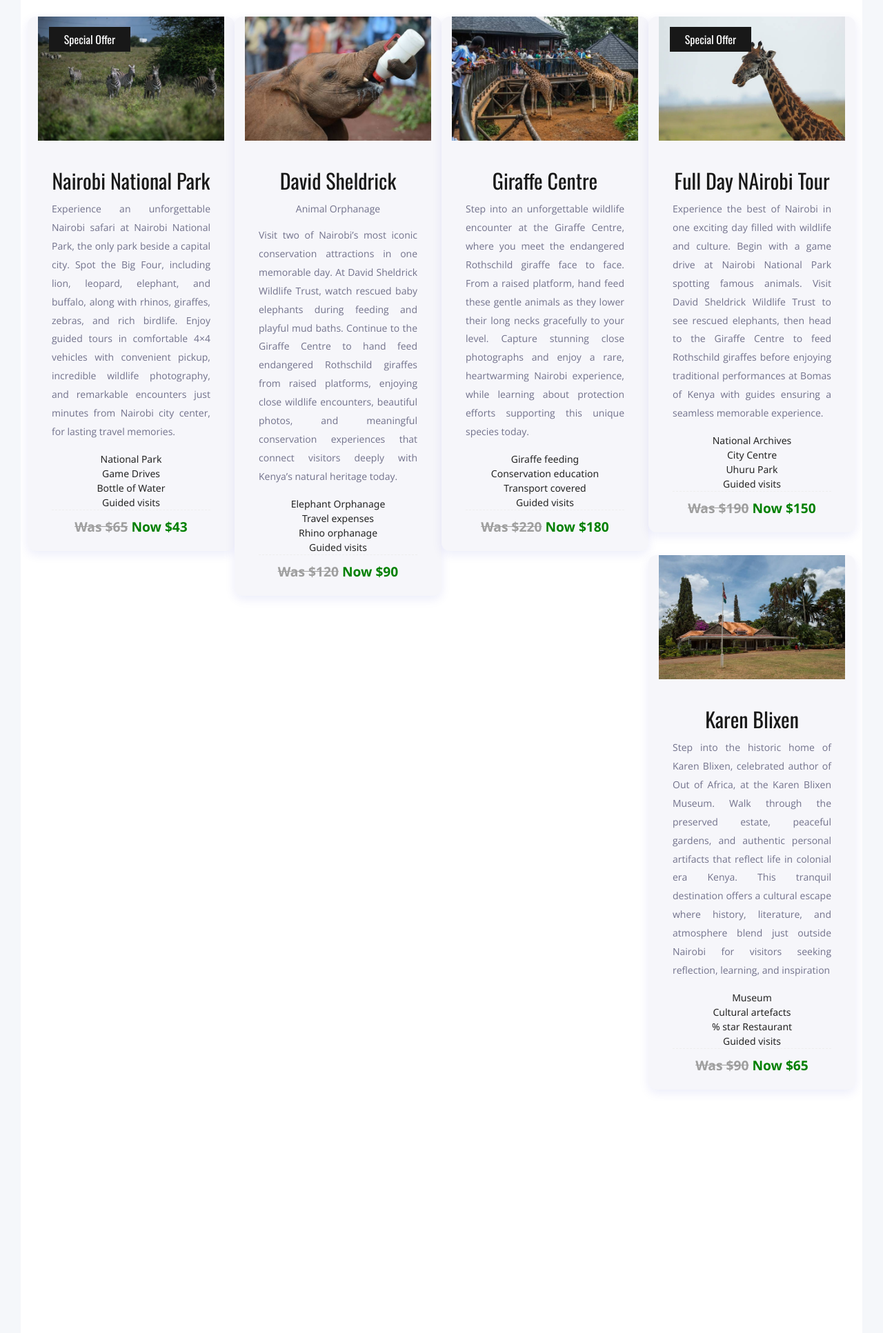
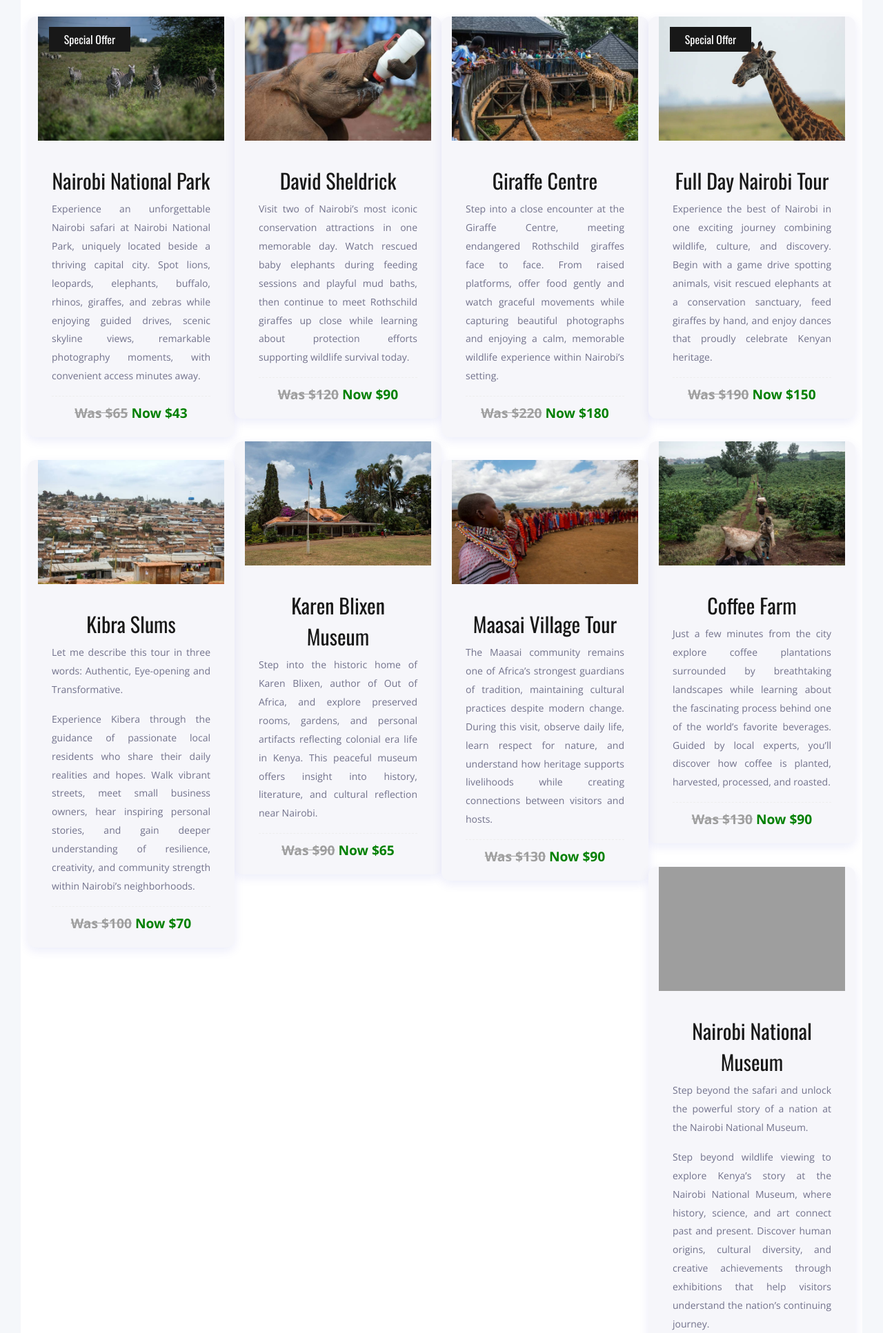
Before and after one commit to Cptzeph23/Tours-Travel, a Django app: page / in a window 1280 px wide. Shown: the part 946-2879 px from the top of the page at 69% size. Run offline with Django 3.2, Linux system fonts and the light colour scheme; some libraries are stand-ins or nearby versions; grey boxes are pictures that could not be loaded.

Commit message:
index destinations done

```diff
--- a/UniQuest/templates/index.html
+++ b/UniQuest/templates/index.html
@@ -464,7 +464,7 @@
     <div class="col">
         <div class="destinations_container item_grid">
 
-						<!-- Destination -->
+            <!-- Destination 1 -->
             <div class="destination item">
                 <div class="destination_image">
                     <img src="{% static 'images/Nairobi2.jpeg' %}" alt="">
@@ -473,152 +473,90 @@
                 <div class="destination_content">
                     <div class="destination_title"><a href="/gallery/">Nairobi National Park</a></div>
                     <div class="destination_subtitle text-justify"><p>Experience an unforgettable Nairobi safari at Nairobi National Park,
-                                     the only park beside a capital city. Spot the Big Four, including lion, leopard,
-                                      elephant, and buffalo, along with rhinos, giraffes, zebras, and rich birdlife.
-                                      Enjoy guided tours in comfortable 4×4 vehicles with convenient pickup,
-                                      incredible wildlife photography, and remarkable encounters just minutes
-                                      from Nairobi city center, for lasting travel memories.</p></div>
-
-								<div class="destination_list">
-									<ul>
-                                        <li>National Park</li>
-										<li>Game Drives</li>
-										<li>Bottle of Water</li>
-										<li>Guided visits</li>
-									</ul>
-								</div>
+                         uniquely located beside a thriving capital city. Spot lions, leopards, elephants,
+                          buffalo, rhinos, giraffes, and zebras while enjoying guided drives, scenic skyline views,
+                           remarkable photography moments, with convenient access minutes away.</p></div>
                     <div class="destination_price">
                         <span style="text-decoration: line-through; color: #9e9e9e;">Was $65</span>
                         <span style="color: green; font-weight:600;"><b>Now $43</b></span>
                     </div>
-
-
+                </div>
             </div>
 
-						</div>
-							<!-- Destination -->
+            <!-- Destination 2 -->
             <div class="destination item">
                 <div class="destination_image">
                     <img src="{% static 'images/Daivid1.jpeg' %}" alt="">
                 </div>
                 <div class="destination_content">
                     <div class="destination_title"><a href="/gallery/">David Sheldrick</a></div>
-								<div class="destination_subtitle"><p>Animal Orphanage</p></div>
                     <div class="destination_subtitle text-justify"><p>Visit two of Nairobi’s most iconic conservation attractions in one memorable day.
-                                     At David Sheldrick Wildlife Trust, watch rescued baby elephants during feeding and playful
-                                      mud baths. Continue to the Giraffe Centre to hand feed endangered Rothschild giraffes from
-                                      raised platforms, enjoying close wildlife encounters, beautiful photos, and meaningful
-                                      conservation experiences that connect visitors deeply with Kenya’s natural heritage today.</p></div>
-								<div class="destination_list">
-									<ul>
-										<li>Elephant Orphanage</li>
-										<li>Travel expenses</li>
-                                        <li>Rhino orphanage</li>
-                                        <li>Guided visits</li>
-									</ul>
-								</div>
+                        Watch rescued baby elephants during feeding sessions and playful mud baths,
+                         then continue to meet Rothschild giraffes up close while learning about protection
+                          efforts supporting wildlife survival today.</p></div>
                     <div class="destination_price">
                         <span style="text-decoration: line-through; color: #9e9e9e;">Was $120</span>
                         <span style="color: green; font-weight:600;"> <b>Now $90</b></span>
                     </div>
-
-
                 </div>
             </div>
 
-						<!-- Destination -->
+            <!-- Destination 3 -->
             <div class="destination item">
                 <div class="destination_image">
                     <img src="{% static 'images/Giraffe2.jpeg' %}" alt="">
                 </div>
                 <div class="destination_content">
                     <div class="destination_title"><a href="/gallery/">Giraffe Centre</a></div>
-								<div class="destination_subtitle text-justify"><p>Step into an unforgettable wildlife encounter at the Giraffe Centre,
-                                     where you meet the endangered Rothschild giraffe face to face. From a raised
-                                      platform, hand feed these gentle animals as they lower their long necks gracefully
-                                       to your level. Capture stunning close photographs and enjoy a rare, heartwarming
-                                       Nairobi experience, while learning about protection efforts supporting this unique
-                                       species today.</p></div>
-
-								<div class="destination_list">
-									<ul>
-										<li>Giraffe feeding</li>
-										<li>Conservation education</li>
-										<li>Transport covered</li>
-										<li>Guided visits</li>
-									</ul>
-								</div>
+                    <div class="destination_subtitle text-justify"><p>Step into a close encounter at the Giraffe Centre, meeting endangered Rothschild
+                        giraffes face to face. From raised platforms, offer food gently and watch graceful movements
+                        while capturing beautiful photographs and enjoying a calm, memorable wildlife experience within
+                        Nairobi’s setting.</p></div>
                     <div class="destination_price">
                         <span style="text-decoration: line-through; color: #9e9e9e;">Was $220</span>
                         <span style="color: green; font-weight:600;"> <b>Now $180</b></span>
                     </div>
-
-
                 </div>
             </div>
 
-						<!-- Destination -->
+            <!-- Destination 4 -->
             <div class="destination item">
                 <div class="destination_image">
                     <img src="{% static 'images/Nairobi5.jpeg' %}" alt="">
                     <div class="spec_offer text-center"><a href="/gallery/">Special Offer</a></div>
                 </div>
                 <div class="destination_content">
-								<div class="destination_title"><a href="/gallery/">Full Day NAirobi Tour</a></div>
-								<div class="destination_subtitle text-justify"><p>Experience the best of Nairobi in one exciting day filled with wildlife and culture.
-                                    Begin with a game drive at Nairobi National Park spotting famous animals.
-                                    Visit David Sheldrick Wildlife Trust to see rescued elephants,
-                                     then head to the Giraffe Centre to feed Rothschild giraffes before enjoying traditional
-                                      performances at Bomas of Kenya with guides ensuring a seamless memorable experience.</b></p></div>
-
-								<div class="destination_list">
-									<ul>
-                                        <li>National Archives</li>
-										<li>City Centre</li>
-										<li>Uhuru Park</li>
-										<li>Guided visits</li>
-									</ul>
-								</div>
+                    <div class="destination_title"><a href="/gallery/">Full Day Nairobi Tour</a></div>
+                    <div class="destination_subtitle text-justify"><p>Experience the best of Nairobi in one exciting journey combining wildlife,
+                         culture, and discovery. Begin with a game drive spotting animals, visit rescued elephants
+                         at a conservation sanctuary, feed giraffes by hand, and enjoy dances that proudly
+                         celebrate Kenyan heritage.</p></div>
                     <div class="destination_price">
                         <span style="text-decoration: line-through; color: #9e9e9e;">Was $190</span>
                         <span style="color: green; font-weight:600;"><b>Now $150</b></span>
                     </div>
-
                 </div>
             </div>
 
-
-						<!-- Destination -->
+            <!-- Destination 5 -->
             <div class="destination item">
                 <div class="destination_image">
                     <img src="{% static 'images/Blixen1.jpeg' %}" alt="">
                 </div>
                 <div class="destination_content">
-								<div class="destination_title"><a href="/gallery/">Karen Blixen</a></div>
-								<div class="destination_subtitle text-justify"><p>Step into the historic home of Karen Blixen, celebrated author of Out of Africa,
-                                     at the Karen Blixen Museum. Walk through the preserved estate, peaceful gardens,
-                                      and authentic personal artifacts that reflect life in colonial era Kenya.
-                                      This tranquil destination offers a cultural escape where history,
-                                       literature, and atmosphere blend just outside Nairobi for visitors
-                                       seeking reflection, learning, and inspiration</p>
-
-                                </div>
-								<div class="destination_list">
-									<ul>
-										<li>Museum</li>
-										<li>Cultural artefacts</li>
-										<li>% star Restaurant</li>
-										<li>Guided visits</li>
-									</ul>
-								</div>
+                    <div class="destination_title"><a href="/gallery/">Karen Blixen Museum</a></div>
+                    <div class="destination_subtitle text-justify"><p>Step into the historic home of Karen Blixen, author of Out of Africa,
+                        and explore preserved rooms, gardens, and personal artifacts reflecting colonial
+                         era life in Kenya. This peaceful museum offers insight into history, literature,
+                         and cultural reflection near Nairobi.</p></div>
                     <div class="destination_price">
                         <span style="text-decoration: line-through; color: #9e9e9e;">Was $90</span>
                         <span style="color: green; font-weight:600;"> <b>Now $65</b></span>
                     </div>
-
+                </div>
             </div>
 
-						<!-- Destination -->
+            <!-- Destination 6 -->
             <div class="destination item">
                 <div class="destination_image">
                     <img src="{% static 'images/Coffee1.jpeg' %}" alt="">
@@ -630,177 +568,79 @@
                         learning about the fascinating process behind one of the world’s
                         favorite beverages. Guided by local experts, you’ll discover how
                         coffee is planted, harvested, processed, and roasted.</p></div>
-
-                                </div>
-								<div class="destination_list">
-									<ul>
-										<li>Coffee Farming</li>
-										<li>Coffee Processing</li>
-										<li>Local Coffee Tasting</li>
-										<li>Guided visits</li>
-									</ul>
-								</div>
                     <div class="destination_price">
                         <span style="text-decoration: line-through; color: #9e9e9e;">Was $130</span>
                         <span style="color: green; font-weight:600;"> <b>Now $90</b></span>
                     </div>
-
+                </div>
             </div>
 
-						<!-- Destination -->
+            <!-- Destination 7 -->
             <div class="destination item">
                 <div class="destination_image">
                     <img src="{% static 'images/Kibra1.jpeg' %}" alt="">
                 </div>
                 <div class="destination_content">
                     <div class="destination_title"><a href="/gallery/">Kibra Slums</a></div>
-								<div class="destination_subtitle text-justify"><p> Let me describe this tour in three words:
-									 Authentic, Eye-opening and Transformative.</p></div>
-
-									 <div><p>Experience the inspiring spirit of Kibera in Nairobi through
-                                        the perspective of knowledgeable local guides. Walk along vibrant
-                                        streets, meet community entrepreneurs, and listen to powerful stories
-                                         of resilience, innovation, and hope. This journey is more than sightseeing,
-                                          creating a meaningful cultural connection that broadens understanding
-                                          and encourages responsible travel while supporting local initiatives
-                                          and sharing authentic human experiences together.</p></div>
-
-                                </div>
-								<div class="destination_list">
-									<ul>
-										<li>Community Tours</li>
-										<li>Local Stories</li>
-										<li>Local Cuisine</li>
-										<li>Guided visits</li>
-									</ul>
+                    <div class="destination_subtitle text-justify">
+                        <p>Let me describe this tour in three words: Authentic, Eye-opening and Transformative.</p>
+                        <p>Experience Kibera through the guidance of passionate local residents who share their
+                            daily realities and hopes. Walk vibrant streets, meet small business owners,
+                            hear inspiring personal stories, and gain deeper understanding of resilience,
+                             creativity, and community strength within Nairobi’s neighborhoods.</p>
                     </div>
                     <div class="destination_price">
                         <span style="text-decoration: line-through; color: #9e9e9e;">Was $100</span>
                         <span style="color: green; font-weight:600;"> <b>Now $70</b></span>
                     </div>
-
+                </div>
             </div>
 
-						<!-- Destination -->
+            <!-- Destination 8 -->
             <div class="destination item">
                 <div class="destination_image">
                     <img src="{% static 'images/Maasai3.jpeg' %}" alt="">
                 </div>
                 <div class="destination_content">
                     <div class="destination_title"><a href="/gallery/">Maasai Village Tour</a></div>
-								<div class="destination_subtitle text-justify"><p> The Maasai are among the few African communities who have carefully
-                                    preserved traditions despite modern change. During this cultural tour,
-                                    observe living heritage, interact with people who respect nature,
-                                    and learn how their practices support Kenya’s economy.
-                                    The experience encourages genuine personal connections while
-                                     highlighting values of identity, continuity, and pride within
-                                      a welcoming environment shaped by history and community.</p></div>
-                                </div>
-								<div class="destination_list">
-									<ul>
-										<li>Maasai Village</li>
-										<li>Traditional Dance</li>
-										<li>Local Cuisine</li>
-										<li>Guided visits</li>
-									</ul>
-								</div>
+                    <div class="destination_subtitle text-justify"><p>The Maasai community remains one of Africa’s strongest guardians of tradition,
+                         maintaining cultural practices despite modern change. During this visit, observe daily life,
+                         learn respect for nature, and understand how heritage supports livelihoods while creating
+                          connections between visitors and hosts.</p></div>
                     <div class="destination_price">
                         <span style="text-decoration: line-through; color: #9e9e9e;">Was $130</span>
                         <span style="color: green; font-weight:600;"> <b>Now $90</b></span>
                     </div>
-
+                </div>
             </div>
 
-						<!-- Destination -->
+            <!-- Destination 9 -->
             <div class="destination item">
                 <div class="destination_image">
                     <img src="{% static 'images/Museum2.jpeg' %}" alt="">
                 </div>
                 <div class="destination_content">
                     <div class="destination_title"><a href="/gallery/">Nairobi National Museum</a></div>
-								<div class="destination_subtitle text-justify"><p>Step beyond the safari and unlock the powerful story of a
-									 nation at the Nairobi National Museum.</p></div>
-									<div><p>Step beyond the safari and discover the powerful national story presented at the
-                                         Nairobi National Museum. Here Kenya’s past, present, and future are connected,
-                                         from early human origins to dynamic contemporary culture. Visitors gain deeper
-                                         understanding of the country’s identity through exhibitions that explain science,
-                                         history, creativity, and the shared journey of a nation shaping its place in today’s
-                                          world.</p></div>
-								<div class="destination_list">
-									<ul>
-										<li>Artefacts</li>
-										<li>Traditional Art</li>
-										<li>Local Stories</li>
-										<li>Guided visits</li>
-									</ul>
+                    <div class="destination_subtitle text-justify">
+                        <p>Step beyond the safari and unlock the powerful story of a nation at the Nairobi
+                             National Museum.</p>
+                        <p>Step beyond wildlife viewing to explore Kenya’s story at the Nairobi National Museum,
+                            where history, science, and art connect past and present. Discover human origins,
+                             cultural diversity, and creative achievements through exhibitions that help
+                              visitors understand the nation’s continuing journey.</p>
                     </div>
                     <div class="destination_price">
                         <span style="text-decoration: line-through; color: #9e9e9e;">Was $350</span>
                         <span style="color: green; font-weight:600;"><b>Now $300</b></span>
                     </div>
-
-
                 </div>
             </div>
-
-						<!-- Destination
-						<div class="destination item">
-							<div class="destination_image">
-								<img src="{% static 'images/naivasha.jpg' %}" alt="">
-							</div>
-							<div class="destination_content">
-								<div class="destination_title"><a href="#">Lake Naivasha</a></div>
-								<div class="destination_subtitle"><p>Rift Valley</p></div>
-
-								<div class="destination_list">
-									<ul>
-										<li>Hell's Gate National Park</li>
-										<li>Crescent Island</li>
-										<li>Boat Rides</li>
-										<li>Guided visits</li>
-									</ul>
-								</div>
-                                <div class="destination_price">
-	                            <span style="text-decoration: line-through; color: #9e9e9e;">Was $240</span>
-	                            <span style="color: green; font-weight:600;"><b>Now $200</b></span>
-                                </div>
-
-							</div>
-						</div>
-
-						Destination -->
-						<!-- <div class="destination item">
-							<div class="destination_image">
-								<img src="{% static 'images/Ambosseli National park.jpg' %}" alt="">
-							</div>
-							<div class="destination_content">
-								<div class="destination_title"><a href="#">Amboseli National Park</a></div>
-								<div class="destination_subtitle"><p>Game drive</p></div>
-
-								<div class="destination_list">
-									<ul>
-										<li>Scenic Game experience</li>
-										<li>Game Drive</li>
-										<li>Park experience</li>
-										<li>Guided visits</li>
-									</ul>
-								</div>
-                                <div class="destination_price">
-	                                <span style="text-decoration: line-through; color: #9e9e9e;">Was $240</span>
-	                                <span style="color: green; font-weight:600;"> <b>Now $200</b></span>
-                                </div>
-
-							</div>
-						</div> -->
-
-
 
         </div>
     </div>
 </div>
 <div class="row load_more_row">
-
-			</div>
+    <!-- Empty row for load more button if needed -->
 </div>
 	</div>
 
```
Lines whose indentation alone changed are shown as unchanged.
